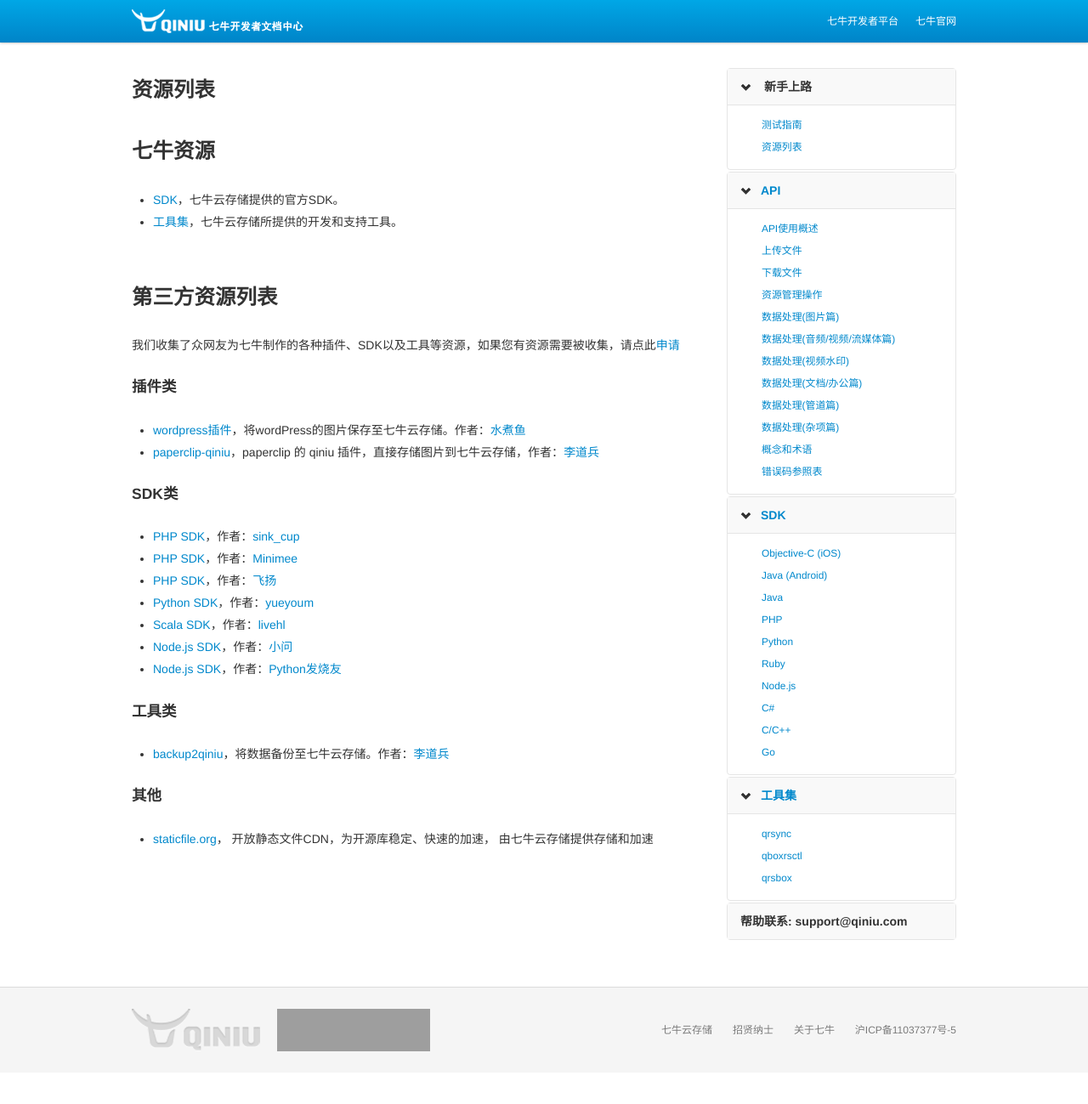
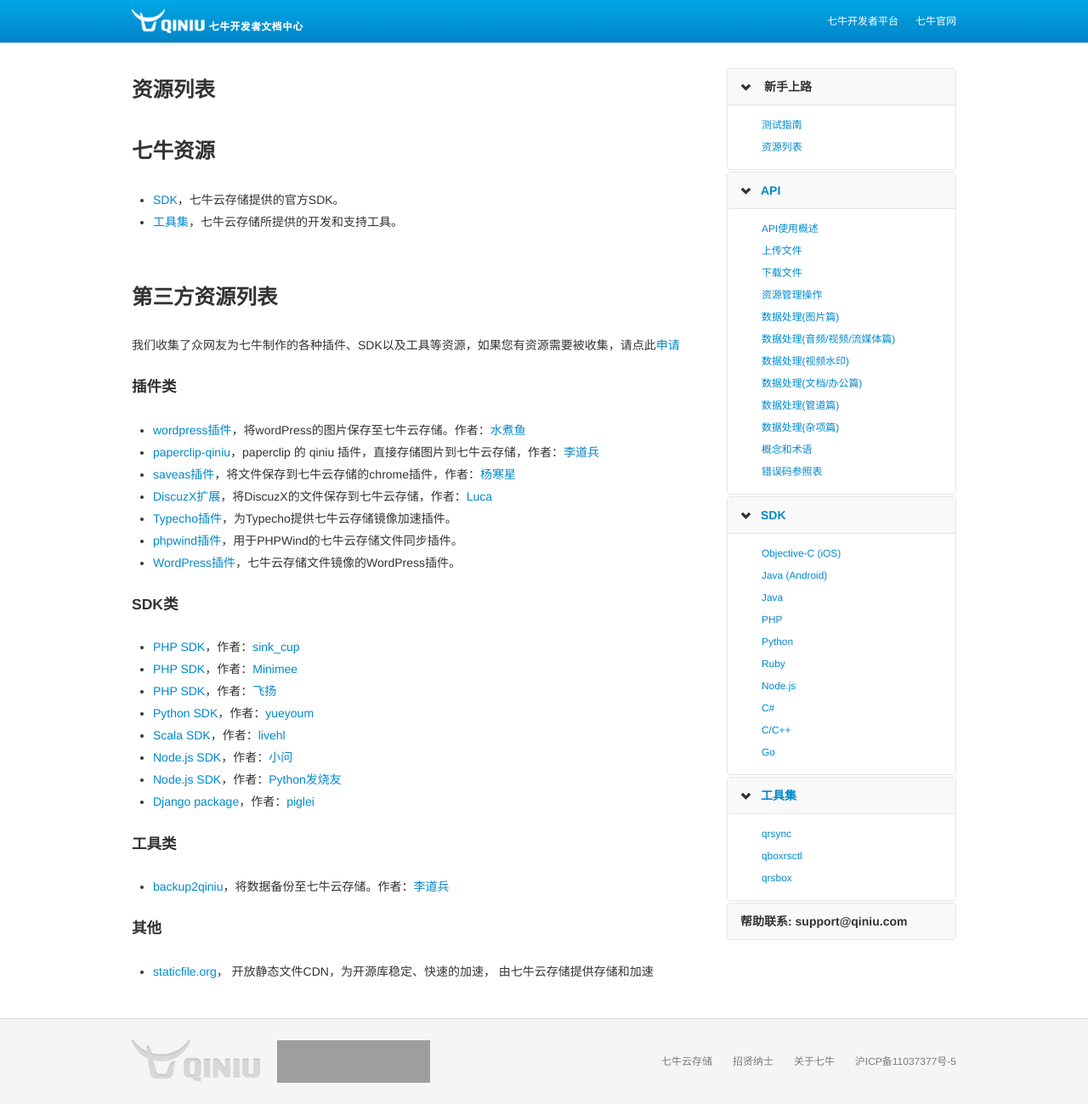
Before and after one commit to qiniu/docs.qiniu.com, a Jekyll site: the page built from resources/index.markdown, in a window 1280 px wide and 1299 px high. Shown: the whole window at 85% size. Built offline with Jekyll 4.4.1, drawn with Linux system fonts in a browser that asks for light colours; nearby versions of some CDN libraries; library files that are not in the unit come from our copies; grey boxes are pictures that could not be loaded.

Commit message:
append 3rd party res

```diff
--- a/resources/index.markdown
+++ b/resources/index.markdown
@@ -16,6 +16,11 @@
 
 - [wordpress插件](http://downloads.wordpress.org/plugin/wpjam-qiniu.zip)，将wordPress的图片保存至七牛云存储。作者：[水煮鱼](http://blog.wpjam.com/project/wpjam-qiniutek/)
 - [paperclip-qiniu](http://github.com/lidaobing/paperclip-qiniu)，paperclip 的 qiniu 插件，直接存储图片到七牛云存储，作者：[李道兵](http://blog.lidaobing.com)
+- [saveas插件](http://github.com/nighca/saveas)，将文件保存到七牛云存储的chrome插件，作者：[杨寒星](http://github.com/nighca)
+- [DiscuzX扩展](http://www.discuz.net/thread-3399569-1-1.html)，将DiscuzX的文件保存到七牛云存储，作者：[Luca](http://www.discuz.net/home.php?mod=space&uid=2108103)
+- [Typecho插件](http://www.microhu.com/qiniu-upload-plugin-for-typecho.html)，为Typecho提供七牛云存储镜像加速插件。
+- [phpwind插件](http://www.phpwind.net/read/3196606)，用于PHPWind的七牛云存储文件同步插件。
+- [WordPress插件](http://wordpress.org/plugins/wpjam-qiniu/)，七牛云存储文件镜像的WordPress插件。
 
 ## SDK类
 
@@ -26,6 +31,7 @@
 - [Scala SDK](http://git.oschina.net/livehl/qiniu-scala-sdk.git)，作者：[livehl](http://git.oschina.net/livehl)
 - [Node.js SDK](http://github.com/iwillwen/node-qiniu)，作者：[小问](http://github.com/iwillwen)
 - [Node.js SDK](http://github.com/fengmk2/qn)，作者：[Python发烧友](http://github.com/fengmk2)
+- [Django package](https://github.com/piglei/django-qiniu)，作者：[piglei](https://github.com/piglei)
 
 ## 工具类
 
```
